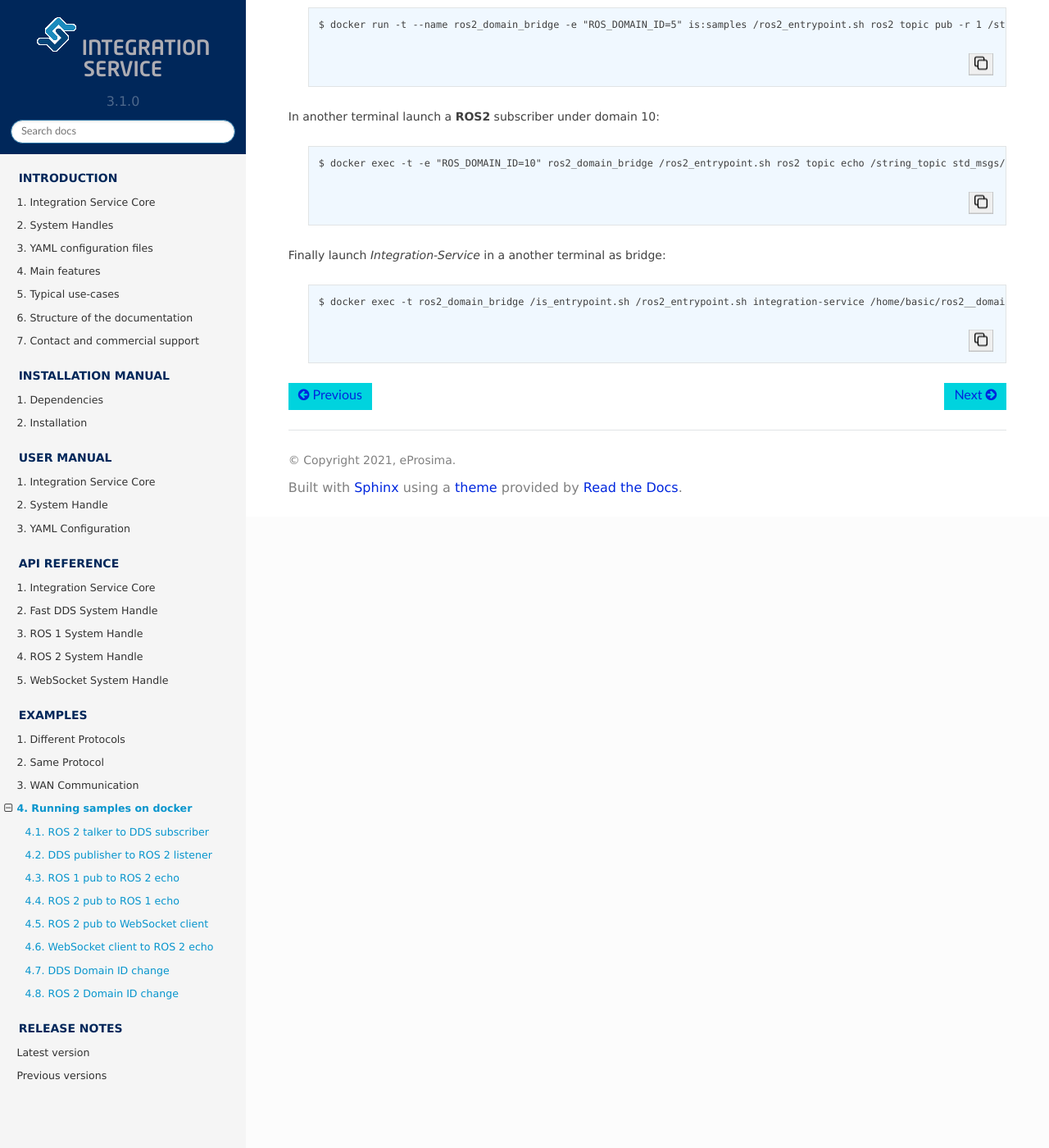
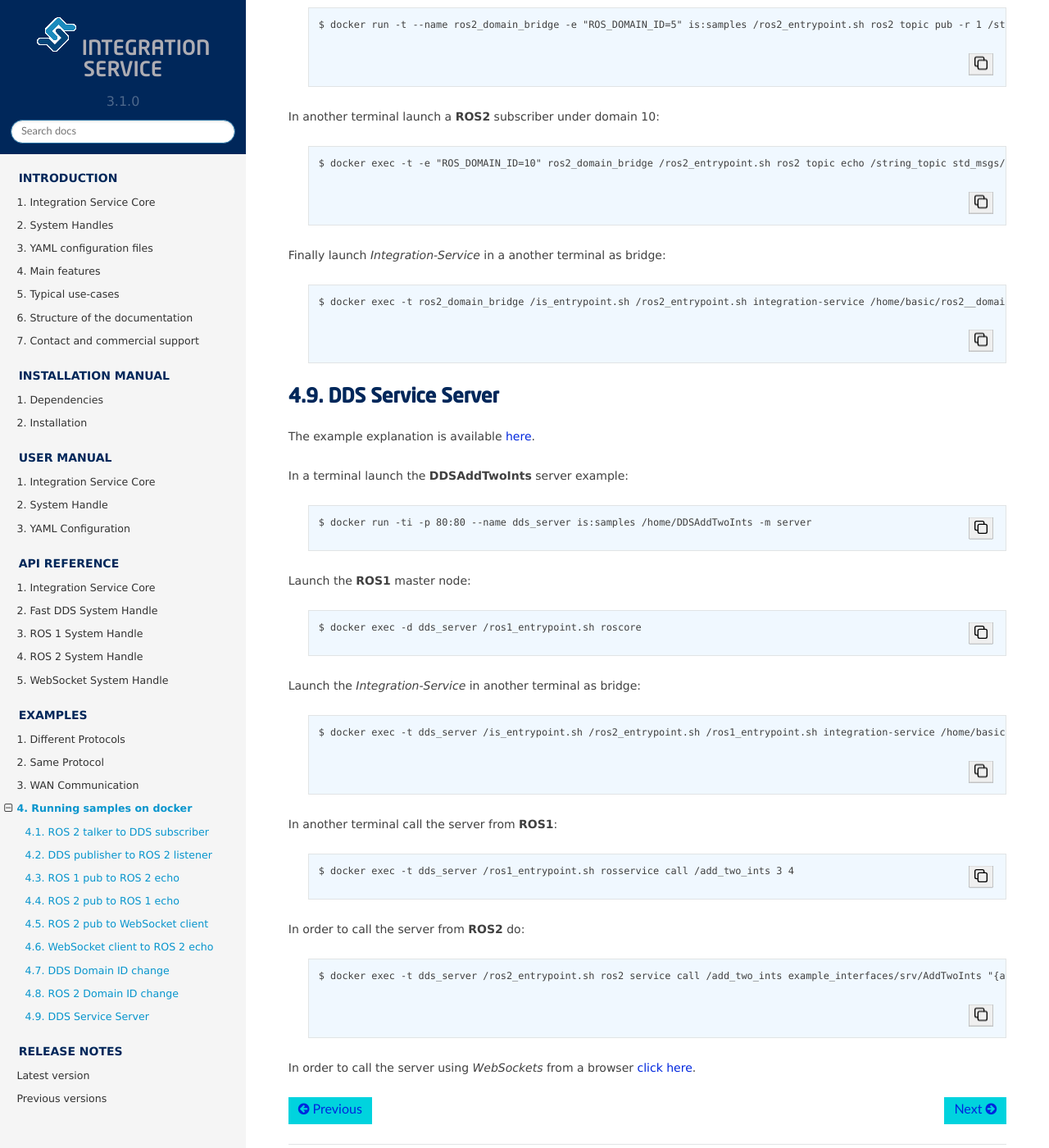
Before and after one commit to eProsima/Integration-Service-docs, a Sphinx documentation site: the page built from docs/examples/dockers/dockers.rst, in a window 1280 px wide and 1400 px high, scrolled down 4333 px. Shown: the whole window at 82% size. Built offline with Sphinx 7.4.7 and the Read the Docs theme 2.0.0, drawn with Linux system fonts in a browser that asks for light colours.

Commit message:
[12458] docker examples for dds server
Signed-off-by: Miguel Barro <miguelbarro@eprosima.com>

```diff
--- a/docs/examples/dockers/dockers.rst
+++ b/docs/examples/dockers/dockers.rst
@@ -199,3 +199,40 @@ Finally launch *Integration-Service* in a another terminal as bridge:
  .. code-block:: bash
 
     $ docker exec -t ros2_domain_bridge /is_entrypoint.sh /ros2_entrypoint.sh integration-service /home/basic/ros2__domain_id_change.yaml
+
+DDS Service Server
+^^^^^^^^^^^^^^^^^^
+
+The example explanation is available :ref:`here <dds_server_bridge>`.
+
+In a terminal launch the **DDSAddTwoInts** server example:
+
+ .. code-block:: bash
+
+    $ docker run -ti -p 80:80 --name dds_server is:samples /home/DDSAddTwoInts -m server
+
+Launch the **ROS1** master node:
+
+ .. code-block:: bash
+
+    $ docker exec -d dds_server /ros1_entrypoint.sh roscore
+
+Launch the *Integration-Service* in another terminal as bridge:
+
+ .. code-block:: bash
+
+    $ docker exec -t dds_server /is_entrypoint.sh /ros2_entrypoint.sh /ros1_entrypoint.sh integration-service /home/basic/fastdds_server__addtwoints.yaml
+
+In another terminal call the server from **ROS1**:
+
+ .. code-block:: bash
+
+    $ docker exec -t dds_server /ros1_entrypoint.sh rosservice call /add_two_ints 3 4
+
+In order to call the server from **ROS2** do:
+
+ .. code-block:: bash
+
+    $ docker exec -t dds_server /ros2_entrypoint.sh ros2 service call /add_two_ints example_interfaces/srv/AddTwoInts "{a: 3, b: 4}"
+
+In order to call the server using *WebSockets* from a browser `click here <../../ws_client_svr.html>`_.
```
Also changed, not shown: docs/aux_files/ws_client_svr.html (added, +117 -0 lines), 1 other file.
